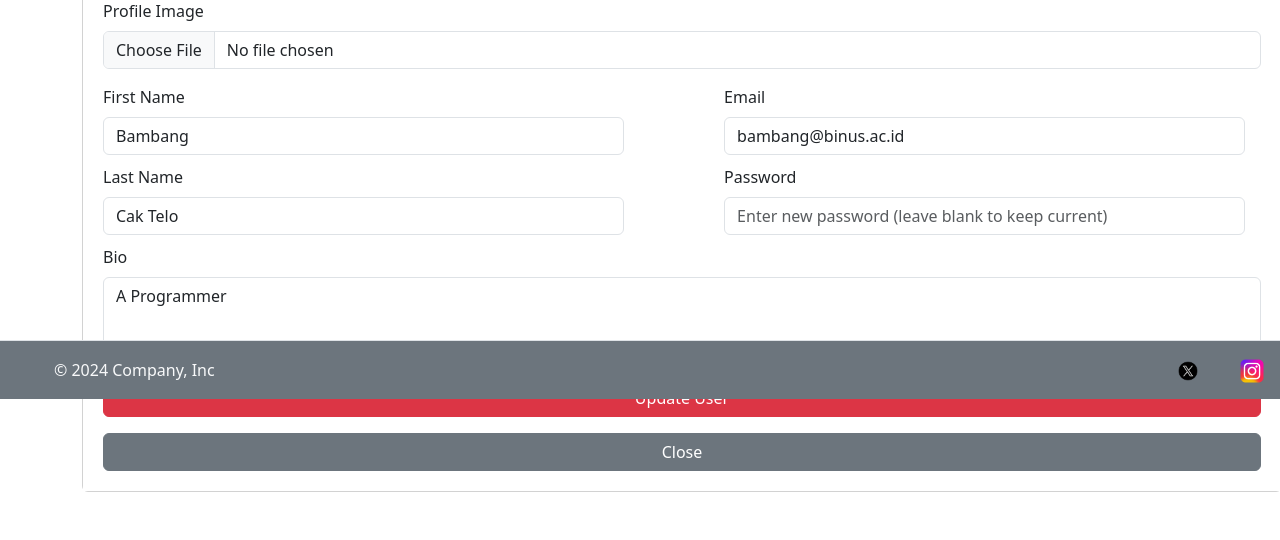
After one commit to AndreasEdo/Mid-Project-LnT-BackEnd, a PHP site: page /editUser.php?id=U001 in a window 1280 px wide. The commit adds this page. Shown: the part 401-941 px from the top of the page. Run offline with PHP 8.4, Linux system fonts and the light colour scheme; data comes from the database, SQL or seed files in the repository.

Commit message:
Edit User

```diff
--- a/class/Users.php
+++ b/class/Users.php
@@ -8,5 +8,40 @@ class Users extends Dbh{
         $results = $stmt->fetchAll();
         return $results;
     }
+
+    protected function getUser($id){
+        $sql = "SELECT * FROM users WHERE id = ?";
+        $stmt = $this->connect()->prepare($sql);
+        $stmt->execute([$id]);
+        $results = $stmt->fetch();
+        $this->close();
+        return $results;
+    }
+
+    protected function getUserEmail($email){
+        $sql = "SELECT * FROM users WHERE email = ?";
+        $stmt = $this->connect()->prepare($sql);
+        $stmt->execute([$email]);
+        $results = $stmt->fetchAll();
+        $this->close();
+        return $results;
+    }
+
+    protected function update($first_name, $last_name, $email, $password, $photo, $bio, $id) {
+        $sql = "UPDATE users set first_name = ?, last_name = ?, email = ?, password = ?, photo = ?, bio = ? WHERE id = ?";
+        $stmt = $this->connect()->prepare($sql);
+
+        $stmt->execute([
+            $first_name,
+            $last_name,
+            $email,
+            $password,
+            $photo,
+            $bio,
+            $id
+        ]);
+
+        $this->close();
+    }
 }
 ?>
--- a/class/UsersController.php
+++ b/class/UsersController.php
@@ -2,9 +2,136 @@
 require 'Users.php';
 
 class UsersController extends Users{
+
+    private $first_name;
+    private $last_name;
+    private $email;
+    private $password;
+    private $photo;
+    private $bio;
+
+    private function user($data) {
+        $this->first_name = $data['firstName'];
+        $this->last_name = $data['lastName'];
+        $this->email = $data['email'];
+        $this->password = $data['password'];
+        $this->bio = $data['bio'];
+
+        if (isset($data['pass']) && !empty($data['pass'])) {
+            $this->password = $data['pass'];
+        } else {
+
+            $this->password = isset($data['password']) ? $data['password'] : '';
+        }
+    }
+
     public function showUsers(){
         $results = $this->getAllUsers();
         return $results;
     }
+
+    public function getOneUser($id) {
+        $results = $this->getUser($id);
+        return $results;
+    }
+
+    public function updateUser($old_data, $data, $img) {
+        $this->user($data);
+
+        $result = $this->validateInput(false);
+        $this->photo = $old_data['photo'];
+
+        if (empty($data['password'])) {
+            $this->password = isset($old_data['password']) ? $old_data['password'] : '';
+        } else {
+
+            $this->password = password_hash($data['password'], PASSWORD_DEFAULT);
+        }
+
+        if (!empty($img['tmp_name'])) {
+            $photoPath = realpath('../img/' . $old_data['photo']);
+
+            if ($photoPath && file_exists($photoPath)) {
+                unlink($photoPath);
+            }
+
+            move_uploaded_file($img['tmp_name'], '../img/' . $img['name']);
+            $this->photo = $img['name'];
+        }
+
+
+
+
+        if ($result === true) {
+            $this->update(
+                $this->first_name,
+                $this->last_name,
+                $this->email,
+                $this->password,
+                $this->photo,
+                $this->bio,
+                $old_data['id']
+            );
+        }
+
+
+    }
+
+
+    private function validateInput($checkDupEmail = true){
+        if($this->isNotEmptyInput() === false){
+            header("Location: dashboard.php?error=empty");
+            exit();
+        }
+        else if($this->isEmail() === false){
+            header("Location: dashboard.php?error=emailInvalid");
+            exit();
+        }
+
+        else if($checkDupEmail && $this->duplicateEmail() === false){
+            header("Location: dashboard.php?error=dupemail");
+            exit();
+        }
+
+        return true;
+    }
+
+    private function duplicateEmail(){
+        $result = true;
+        $count = $this->getUserEmail($this->email);
+        if(count($count) > 0){
+            $result = false;
+        }
+
+        return $result;
+    }
+
+    private function isNotEmptyInput() {
+        if (
+            empty($this->first_name) ||
+            empty($this->last_name)  ||
+            empty($this->email) ||
+            empty($this->bio)
+        ) {
+            return false;
+        }
+
+        return true;
+    }
+
+
+    private function isEmail() {
+        $result = true;
+        if(filter_var($this->email, FILTER_VALIDATE_EMAIL) === false){
+            $result = false;
+        }
+        else {
+            $result = true;
+        }
+
+        return $result;
+    }
+
+
 }
 ?>
--- /dev/null
+++ b/view/editUser.php
@@ -0,0 +1,99 @@
+<?php
+include 'header.php';
+require '../class/UsersController.php';
+
+$uc = new UsersController();
+$user = $uc->getOneUser($_GET['id']);
+
+
+if(isset($_POST['updateBtn'])){
+    $uc->updateUser($user, $_POST, $_FILES['photo']);
+    header("Location: dashboard.php");
+}
+?>
+<!DOCTYPE html>
+<html lang="en">
+<head>
+    <meta charset="UTF-8">
+    <meta name="viewport" content="width=device-width, initial-scale=1.0">
+    <title>Edit User</title>
+    <link rel="stylesheet" href="style/editUser.css">
+</head>
+<body>
+    <div class="container my-5">
+        <div class="card mx-auto" style="width: 150vh;">
+            <div class="card-header bg-warning text-white text-center">
+                <h3>Edit User</h3>
+            </div>
+
+            <div class="card-wrapper">
+
+                <div class="image-wrapper">
+                    <img id="imagePreview" src="<?= empty($user['photo']) ? 'https://via.placeholder.com/180x150' : '../img/'. $user['photo']?>" class="photo">
+                </div>
+
+                <div class="form-section w-100 all-wrapper">
+                    <form id="editUserForm" method="POST" enctype="multipart/form-data">
+
+                        <div class="mb-3">
+                            <label for="imageUpload" class="form-label">Profile Image</label>
+                            <input type="file" class="form-control" id="imageUpload" name="photo" accept="image/*">
+                        </div>
+                        <div class="personal-data-wrapper">
+                            <div class="name-wrapper">
+                                <div class="input-wrapper">
+                                    <label class="form-label">First Name</label>
+                                    <input type="text" class="form-control" name="firstName" placeholder="Enter first name" value="<?= $user['first_name'] ?>" >
+                                </div>
+
+
+                                <div class="input-wrapper">
+                                    <label for="last_name" class="form-label">Last Name</label>
+                                    <input type="text" class="form-control" id="last_name" name="lastName" placeholder="Enter last name" value="<?= $user['last_name'] ?>">
+                                </div>
+
+                            </div>
+
+
+                            <div class="login-information-wrapper">
+                                <div class="input-wrapper">
+                                    <label for="email" class="form-label">Email</label>
+                                    <input type="email" class="form-control" id="email" name="email" placeholder="Enter email" value="<?= $user['email'] ?>">
+                                </div>
+
+
+                                <div class="input-wrapper">
+                                    <label for="password" class="form-label">Password</label>
+                                    <input type="password" class="form-control" id="password" name="password" placeholder="Enter new password (leave blank to keep current)">
+                                </div>
+
+                            </div>
+
+                        </div>
+
+
+
+
+
+
+                        <div class="mb-3">
+                            <label for="bio" class="form-label">Bio</label>
+                            <textarea class="form-control" id="bio" name="bio" rows="3" placeholder="Tell about yourself"><?= $user['bio'] ?></textarea>
+                        </div>
+
+
+                        <div class="text-center">
+                            <button type="submit" name="updateBtn" class="btn btn-danger w-100">Update User</button>
+                            <a type="button" class="btn btn-secondary w-100 mt-3" href="dashboard.php">Close</a>
+                        </div>
+                    </form>
+                </div>
+            </div>
+        </div>
+    </div>
+    <script src="script/imageUpload.js"></script>
+</body>
+</html>
+
+
+<?php include 'footer.php'?>
--- a/view/footer.php
+++ b/view/footer.php
@@ -8,12 +8,12 @@
 </head>
 <body>
     <div class="container" style="background-color: #D3D3D3" >
-    <footer class="d-flex flex-wrap justify-content-between align-items-center py-3 my-4 border-top fixed-bottom">
+    <footer class="d-flex flex-wrap justify-content-between align-items-center py-3 border-top fixed-bottom p-3 bg-secondary">
         <div class="col-md-4 d-flex align-items-center">
         <a href="/" class="mb-3 me-2 mb-md-0 text-body-secondary text-decoration-none lh-1">
             <svg class="bi" width="30" height="24"><use xlink:href="#bootstrap"></use></svg>
         </a>
-        <span class="mb-3 mb-md-0 text-body-secondary">© 2024 Company, Inc</span>
+            <p class="mb-3 mb-md-0 text-light">© 2024 Company, Inc</p>
         </div>
 
         <ul class="nav col-md-4 justify-content-end list-unstyled d-flex">
--- a/view/header.php
+++ b/view/header.php
@@ -7,7 +7,7 @@
     <script src="https://cdn.jsdelivr.net/npm/bootstrap@5.3.3/dist/js/bootstrap.bundle.min.js" integrity="sha384-YvpcrYf0tY3lHB60NNkmXc5s9fDVZLESaAA55NDzOxhy9GkcIdslK1eN7N6jIeHz" crossorigin="anonymous"></script>
 </head>
 <body>
-<header class="p-3 mb-3 border-bottom sticky-top">
+<header class="p-3 mb-3 border-bottom sticky-top bg-secondary">
     <div class="container">
       <div class="d-flex flex-wrap align-items-center justify-content-center justify-content-lg-start">
         <a href="/" class="d-flex align-items-center mb-2 mb-lg-0 text-dark text-decoration-none">
@@ -15,7 +15,7 @@
         </a>
 
         <ul class="nav col-12 col-lg-auto me-lg-auto mb-2 justify-content-center mb-md-0">
-          <li><a href="#" class="nav-link px-2 link-dark">DashBoard</a></li>
+          <li><a href="dashboard.php" class="nav-link px-2 link-light">DashBoard</a></li>
         </ul>
 
 
--- /dev/null
+++ b/view/script/imageUpload.js
@@ -0,0 +1,10 @@
+document.getElementById('imageUpload').addEventListener('change', function(event) {
+    const file = event.target.files[0];
+    if (file) {
+        const reader = new FileReader();
+        reader.onload = function(e) {
+            document.getElementById('imagePreview').src = e.target.result;
+        };
+        reader.readAsDataURL(file);
+    }
+});
--- a/view/script/search.js
+++ b/view/script/search.js
@@ -15,14 +15,13 @@ document.addEventListener('DOMContentLoaded', function () {
     }
 
 
-    const dropdownItems = document.getElementById('dropdown-search');
+    const dropdownItems = document.querySelectorAll('.dropdown-search');
     dropdownItems.forEach(item => {
         item.addEventListener('click', function () {
             searchBy(item.innerText);
         });
+    });
 
-
-    });
 
 
 
--- /dev/null
+++ b/view/style/editUser.css
@@ -0,0 +1,50 @@
+.card-wrapper{
+    display: flex;
+    flex-direction: column;
+    align-items: center;
+}
+
+.image-wrapper{
+    width: 100%;
+    display: flex;
+    justify-content: center;
+    align-items: center;
+    height:auto;
+    background-color: gray;
+}
+
+.photo{
+    width:20%;
+    height: 20%;
+    border-radius:50%;
+    margin:10px;
+}
+
+.personal-data-wrapper{
+    display: flex;
+    flex-wrap: wrap;
+    justify-content:flex-start;
+    align-items: space-evenly;
+    gap:100px;
+}
+
+.name-wrapper{
+    width:45%;
+}
+
+.login-information-wrapper{
+    width: 45%;
+}
+
+.input-wrapper{
+    margin-bottom:10px;
+}
+
+.all-wrapper{
+    padding: 20px;
+    background-color: white;
+}
+
+.form-input:focus{
+    border:1px solid black;
+}
```
Also changed, not shown: view/dashboard.php (+5 -4 lines), img/dummy1.jpg (deleted), img/dummy2.jpg (added).
